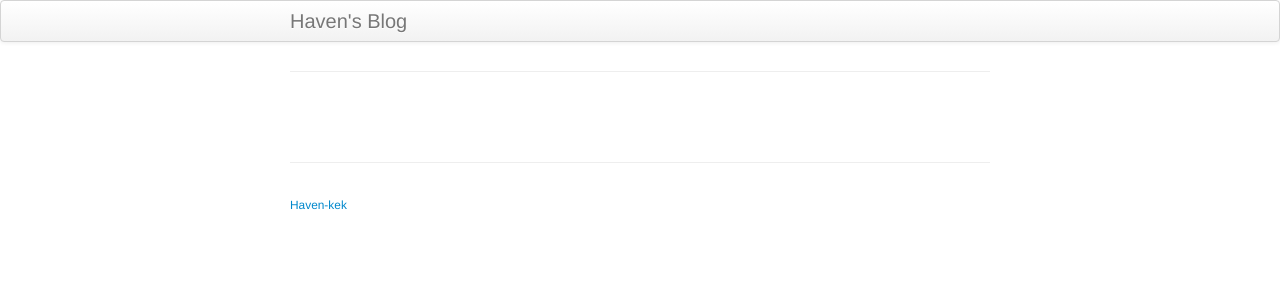
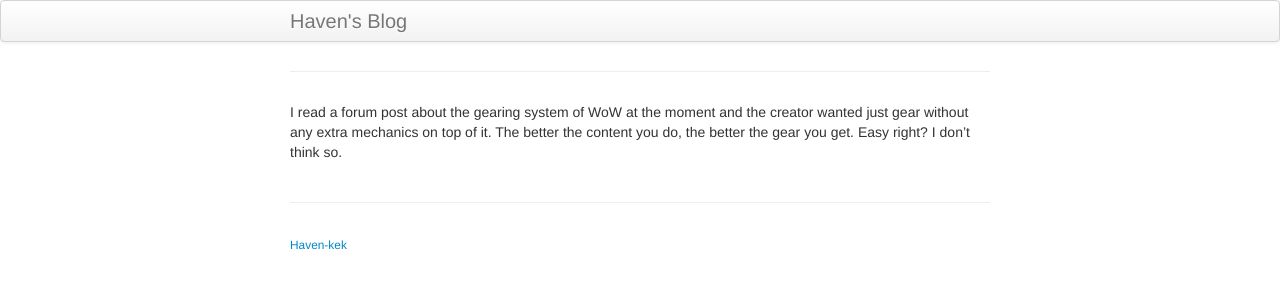
Before and after one commit to Haven-Kek/Haven-Kek.github.io, a Jekyll site: the page built from pages/Blog2.md, in a window 1280 px wide. Shown: the top 300 px of the page. Built offline with Jekyll 4.4.1, drawn with Linux system fonts in a browser that asks for light colours; our own code applies the rules of GitHub Pages for plain Markdown files.

Commit message:
Update Blog2.md

```diff
--- a/pages/Blog2.md
+++ b/pages/Blog2.md
@@ -4,3 +4,6 @@ title: The clunky trinity: Azerite Traits, Essences, Corruption
 tagline: Entry#2
 description: Exploring meta gear systems and their interactions
 ---
+
+
+I read a forum post about the gearing system of WoW at the moment and the creator wanted just gear without any extra mechanics on top of it. The better the content you do, the better the gear you get. Easy right? I don't think so.
```
